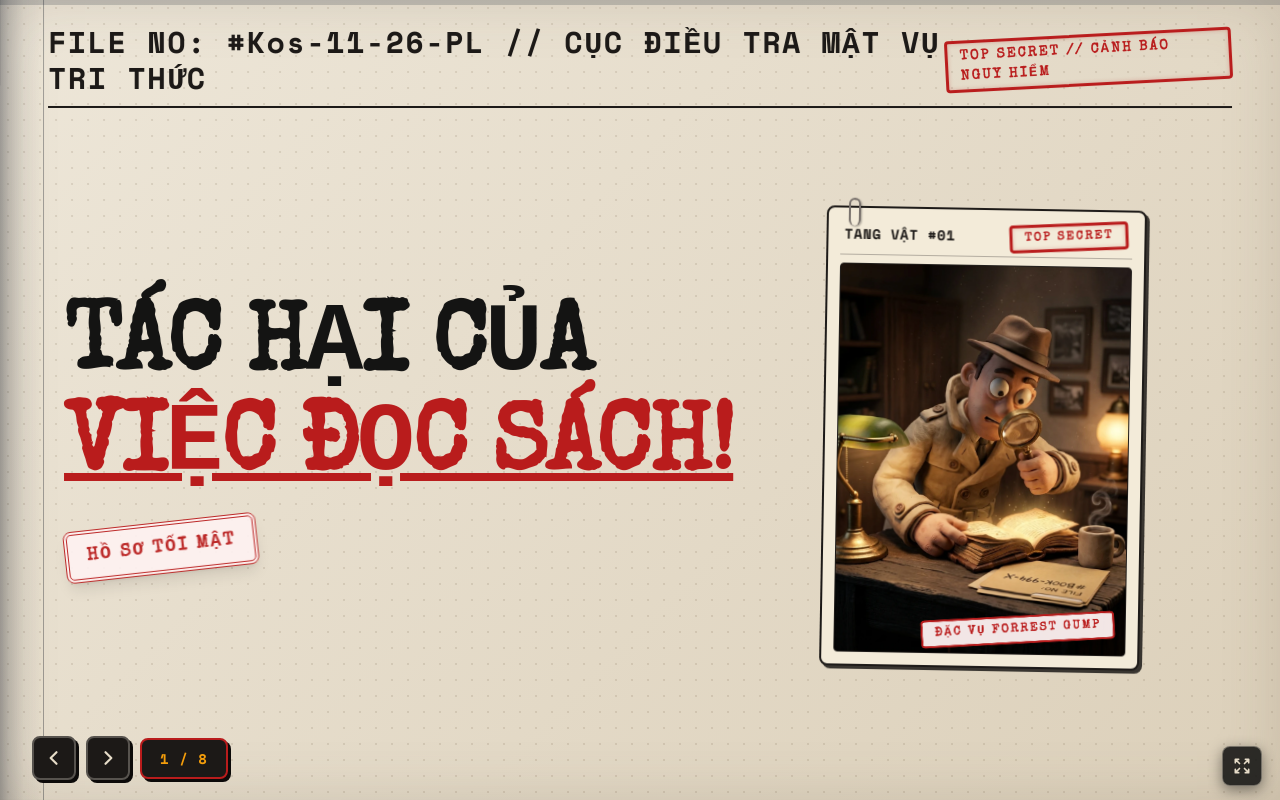
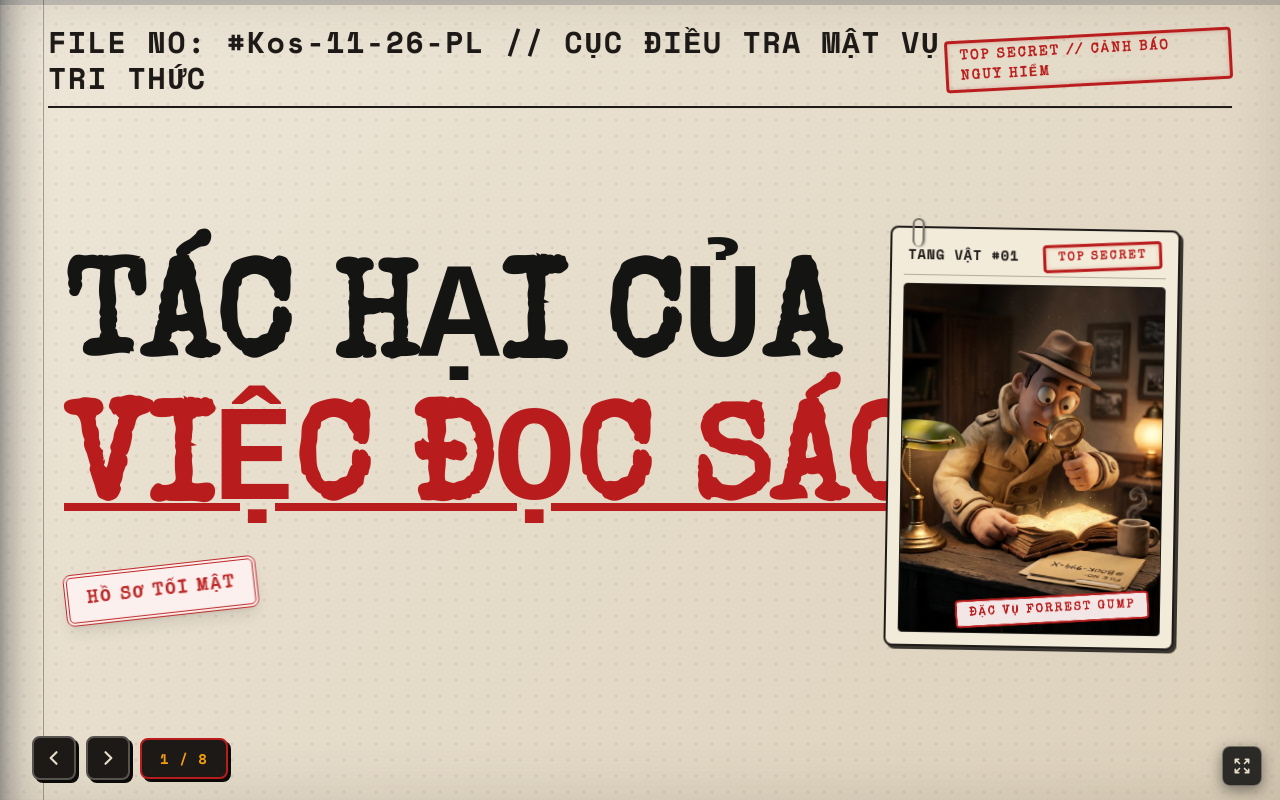
Before and after one commit to manfriendsss/tac-hai-cua-viec-doc-sach, a React (Vite) app: page /#slide-1 in a window 1280 px wide. Both pictures are taken after a click on the button 108 px from the left and 758 px from the top of the page. Built offline with nearby package versions, Linux system fonts and the light colour scheme.

Commit message:
feat: enlarge all slide main titles by 150% and scale quill pen proportionally

```diff
--- a/src/deck.css
+++ b/src/deck.css
@@ -73,6 +73,85 @@ button, a, input, select, textarea, .clickable-counter, .slide-picker-btn, .step
 .font-comic-bangers {
   font-family: 'Special Elite', 'Bangers', Impact, monospace;
   letter-spacing: 2px;
+}
+
+/* ==========================================================================
+   SLIDE MAIN TITLES (ENLARGED 150%)
+   ========================================================================== */
+
+/* Universal slide title for Slides 2 through 7 (Previous: 48px -> Now 150%: 72px) */
+.slide-main-title {
+  font-size: 45px !important; /* 150% of 30px */
+  line-height: 1.08 !important;
+  letter-spacing: -0.5px !important;
+}
+
+@media (min-width: 640px) {
+  .slide-main-title {
+    font-size: 54px !important; /* 150% of 36px */
+  }
+}
+
+@media (min-width: 768px) {
+  .slide-main-title {
+    font-size: 64px !important; /* 150% of ~42px */
+  }
+}
+
+@media (min-width: 1024px) {
+  .slide-main-title {
+    font-size: 72px !important; /* 150% of 48px */
+  }
+}
+
+/* Slide 1 Cover Hero Title (Previous: 96px -> Now 150%: 136px - 144px) */
+.slide-1-hero-title {
+  font-size: 72px !important; /* 150% of 48px */
+  line-height: 1.02 !important;
+  letter-spacing: -1px !important;
+}
+
+@media (min-width: 640px) {
+  .slide-1-hero-title {
+    font-size: 90px !important; /* 150% of 60px */
+  }
+}
+
+@media (min-width: 768px) {
+  .slide-1-hero-title {
+    font-size: 108px !important; /* 150% of 72px */
+  }
+}
+
+@media (min-width: 1024px) {
+  .slide-1-hero-title {
+    font-size: 136px !important; /* 150% scaling */
+  }
+}
+
+/* Slide 8 Conclusion Hero Title */
+.slide-8-hero-title {
+  font-size: 48px !important;
+  line-height: 1.05 !important;
+  letter-spacing: -0.5px !important;
+}
+
+@media (min-width: 640px) {
+  .slide-8-hero-title {
+    font-size: 60px !important;
+  }
+}
+
+@media (min-width: 768px) {
+  .slide-8-hero-title {
+    font-size: 72px !important;
+  }
+}
+
+@media (min-width: 1024px) {
+  .slide-8-hero-title {
+    font-size: 82px !important;
+  }
 }
 
 /* 1. AGED MANILA DOSSIER PAPER BACKGROUND */
@@ -1436,6 +1515,7 @@ button, a, input, select, textarea, .clickable-counter, .slide-picker-btn, .step
 
 /* Step 1: Smooth transition when ArrowRight is pressed */
 #slide-1[data-current-step="1"] .slide-1-title-col {
+  grid-column: span 8 / span 12 !important;
   opacity: 1 !important;
   visibility: visible !important;
   display: flex !important;
@@ -1444,12 +1524,12 @@ button, a, input, select, textarea, .clickable-counter, .slide-picker-btn, .step
 }
 
 #slide-1[data-current-step="1"] .slide-1-image-col {
-  grid-column: span 5 / span 12 !important;
+  grid-column: span 4 / span 12 !important;
   transition: all 0.6s cubic-bezier(0.16, 1, 0.3, 1);
 }
 
 #slide-1[data-current-step="1"] .evidence-photo-frame {
-  max-width: 320px !important;
+  max-width: 290px !important;
   transform: scale(1) rotate(1deg) !important;
   transition: all 0.6s cubic-bezier(0.16, 1, 0.3, 1);
 }
@@ -1484,6 +1564,7 @@ button, a, input, select, textarea, .clickable-counter, .slide-picker-btn, .step
 
 /* Step 1: Smooth transition when ArrowRight is pressed */
 #slide-8[data-current-step="1"] .slide-8-title-col {
+  grid-column: span 8 / span 12 !important;
   opacity: 1 !important;
   visibility: visible !important;
   display: flex !important;
@@ -1492,12 +1573,12 @@ button, a, input, select, textarea, .clickable-counter, .slide-picker-btn, .step
 }
 
 #slide-8[data-current-step="1"] .slide-8-image-col {
-  grid-column: span 5 / span 12 !important;
+  grid-column: span 4 / span 12 !important;
   transition: all 0.6s cubic-bezier(0.16, 1, 0.3, 1);
 }
 
 #slide-8[data-current-step="1"] .evidence-photo-frame {
-  max-width: 320px !important;
+  max-width: 290px !important;
   transform: scale(1) rotate(1deg) !important;
   transition: all 0.6s cubic-bezier(0.16, 1, 0.3, 1);
 }
--- a/src/deckEngine.ts
+++ b/src/deckEngine.ts
@@ -156,7 +156,7 @@ export function initDeckEngine(): () => void {
     // Measure font size for proportional quill scaling
     const compStyle = window.getComputedStyle(textEl);
     const fontSize = parseFloat(compStyle.fontSize) || 24;
-    const scaleRatio = Math.max(0.65, Math.min(1.5, fontSize / 28));
+    const scaleRatio = Math.max(0.65, Math.min(2.5, fontSize / 28));
 
     // Ensure all lines are isolated as .write-line spans so each line reveals strictly left-to-right
     const lineEls = prepareTextLines(textEl);
--- a/src/slides/Slide1Title.tsx
+++ b/src/slides/Slide1Title.tsx
@@ -26,12 +26,12 @@ export const Slide1Title: React.FC = () => {
         {/* Left Column: Spotlight Title (Revealed on Step 1) */}
         <div
           data-step-reveal="1"
-          className="slide-1-title-col col-span-12 md:col-span-7 flex flex-col justify-center gap-4 text-left transition-all duration-700"
+          className="slide-1-title-col col-span-12 md:col-span-8 flex flex-col justify-center gap-4 text-left transition-all duration-700"
         >
           <div>
-            {/* Giant Punchy Spotlight Title */}
+            {/* Giant Punchy Spotlight Title (Enlarged 150%) */}
             <h1
-              className="text-5xl sm:text-6xl md:text-7xl lg:text-8xl font-black text-[#141413] leading-[1.04] font-dossier-title tracking-tight uppercase pen-write-anim"
+              className="slide-1-hero-title font-black text-[#141413] leading-[1.02] font-dossier-title tracking-tight uppercase pen-write-anim"
               data-pause-between-lines="true"
             >
               <div className="write-line-row">
@@ -63,7 +63,7 @@ export const Slide1Title: React.FC = () => {
         </div>
 
         {/* Right Column / Center at Step 0: Evidence Board Image Frame */}
-        <div className="slide-1-image-col col-span-12 md:col-span-5 flex flex-col items-center justify-center transition-all duration-700">
+        <div className="slide-1-image-col col-span-12 md:col-span-4 flex flex-col items-center justify-center transition-all duration-700">
           <div className="dossier-card evidence-photo-frame p-2.5 sm:p-3 rotate-1 max-w-[320px] w-full bg-[#fbf5e8] border-2 border-[#1c1917] shadow-xl relative transition-all duration-700">
             <div className="dossier-paperclip"></div>
 
--- a/src/slides/Slide2Roadmap.tsx
+++ b/src/slides/Slide2Roadmap.tsx
@@ -35,18 +35,18 @@ export const Slide2Roadmap: React.FC = () => {
         <div className="col-span-12 md:col-span-7 flex flex-col gap-3">
 
           <div>
-            <h2 className="text-3xl sm:text-4xl md:text-5xl font-bold text-[#141413] leading-tight font-dossier-title uppercase pen-write-anim">
+            <h2 className="slide-main-title font-bold text-[#141413] leading-[1.08] font-dossier-title uppercase pen-write-anim">
               5 Giai Đoạn Vạch Trần Cơn Ác Mộng
             </h2>
           </div>
 
           {/* 5 Bold Dossier Step Cards without Sub-hints */}
-          <div className="flex flex-col gap-3 mt-1">
+          <div className="flex flex-col gap-2.5 sm:gap-3 mt-1">
             {stages.map((s) => (
               <div
                 key={s.step}
                 data-step-card={s.step}
-                className="step-card dossier-card py-3.5 px-4 sm:px-5 flex items-center justify-between cursor-pointer border-2 border-[#1c1917]"
+                className="step-card dossier-card py-2.5 sm:py-3 px-4 sm:px-5 flex items-center justify-between cursor-pointer border-2 border-[#1c1917]"
               >
                 <div className="flex items-center gap-4">
                   <span className="dossier-tag text-xs sm:text-sm bg-[#1c1917] text-[#e6dcc8] flex-shrink-0 font-bold font-dossier-code px-2.5 py-1">
--- a/src/slides/Slide3StatsMerged.tsx
+++ b/src/slides/Slide3StatsMerged.tsx
@@ -27,7 +27,7 @@ export const Slide3StatsMerged: React.FC = () => {
         <div className="col-span-12 md:col-span-7 flex flex-col gap-3.5">
 
           <div>
-            <h2 className="text-3xl sm:text-4xl md:text-5xl font-bold text-[#141413] font-dossier-title leading-tight uppercase pen-write-anim">
+            <h2 className="slide-main-title font-bold text-[#141413] font-dossier-title leading-[1.08] uppercase pen-write-anim">
               3 Thống Kê Rùng Rợn
             </h2>
           </div>
--- a/src/slides/Slide4ToolsMerged.tsx
+++ b/src/slides/Slide4ToolsMerged.tsx
@@ -27,7 +27,7 @@ export const Slide4ToolsMerged: React.FC = () => {
         <div className="col-span-12 md:col-span-7 flex flex-col gap-3.5">
 
           <div>
-            <h2 className="text-3xl sm:text-4xl md:text-5xl font-bold text-[#141413] font-dossier-title leading-tight uppercase pen-write-anim">
+            <h2 className="slide-main-title font-bold text-[#141413] font-dossier-title leading-[1.08] uppercase pen-write-anim">
               3 Vũ Khí Gây Án
             </h2>
           </div>
--- a/src/slides/Slide5HarmsMerged.tsx
+++ b/src/slides/Slide5HarmsMerged.tsx
@@ -40,7 +40,7 @@ export const Slide5HarmsMerged: React.FC = () => {
         <div className="col-span-12 md:col-span-7 flex flex-col gap-3">
 
           <div>
-            <h2 className="text-3xl sm:text-4xl md:text-5xl font-bold text-[#141413] font-dossier-title leading-tight uppercase pen-write-anim">
+            <h2 className="slide-main-title font-bold text-[#141413] font-dossier-title leading-[1.08] uppercase pen-write-anim">
               7 Tác Hại Khó Lường
             </h2>
           </div>
--- a/src/slides/Slide6WhyQuit.tsx
+++ b/src/slides/Slide6WhyQuit.tsx
@@ -27,7 +27,7 @@ export const Slide6WhyQuit: React.FC = () => {
         <div className="col-span-12 md:col-span-7 flex flex-col gap-3.5">
 
           <div>
-            <h2 className="text-3xl sm:text-4xl md:text-5xl font-bold text-[#141413] font-dossier-title leading-tight uppercase pen-write-anim">
+            <h2 className="slide-main-title font-bold text-[#141413] font-dossier-title leading-[1.08] uppercase pen-write-anim">
               90% Nhân Loại Thoát Nạn
             </h2>
           </div>
--- a/src/slides/Slide7HowToInfect.tsx
+++ b/src/slides/Slide7HowToInfect.tsx
@@ -54,7 +54,7 @@ export const Slide7HowToInfect: React.FC = () => {
         <div className="col-span-12 md:col-span-7 flex flex-col gap-3.5">
 
           <div>
-            <h2 className="text-3xl sm:text-4xl md:text-5xl font-bold text-[#141413] font-dossier-title leading-tight uppercase pen-write-anim">
+            <h2 className="slide-main-title font-bold text-[#141413] font-dossier-title leading-[1.08] uppercase pen-write-anim">
               4 Bước Nhiễm Độc Sách
             </h2>
           </div>
```
Also changed, not shown: src/slides/Slide8Conclusion.tsx (+4 -4 lines).
